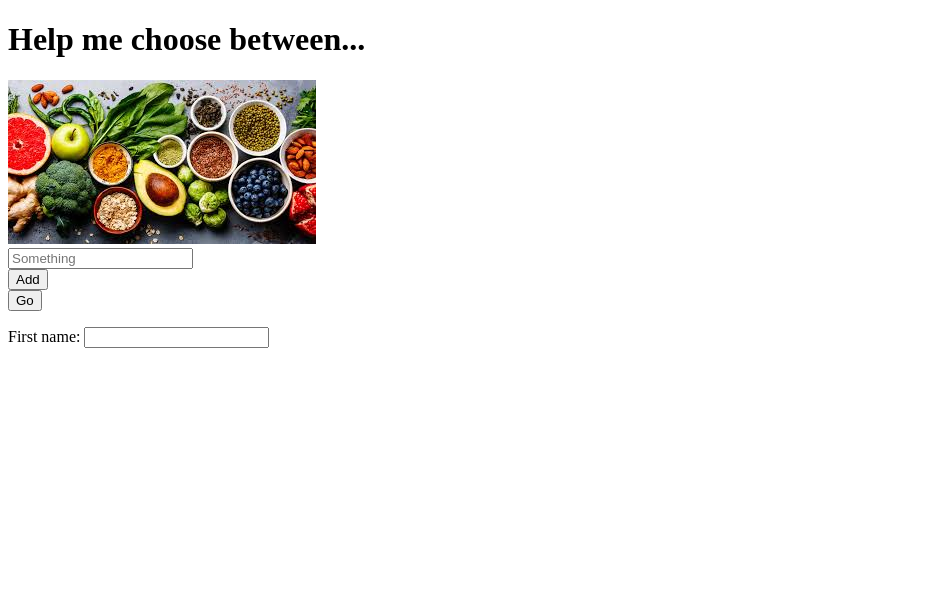
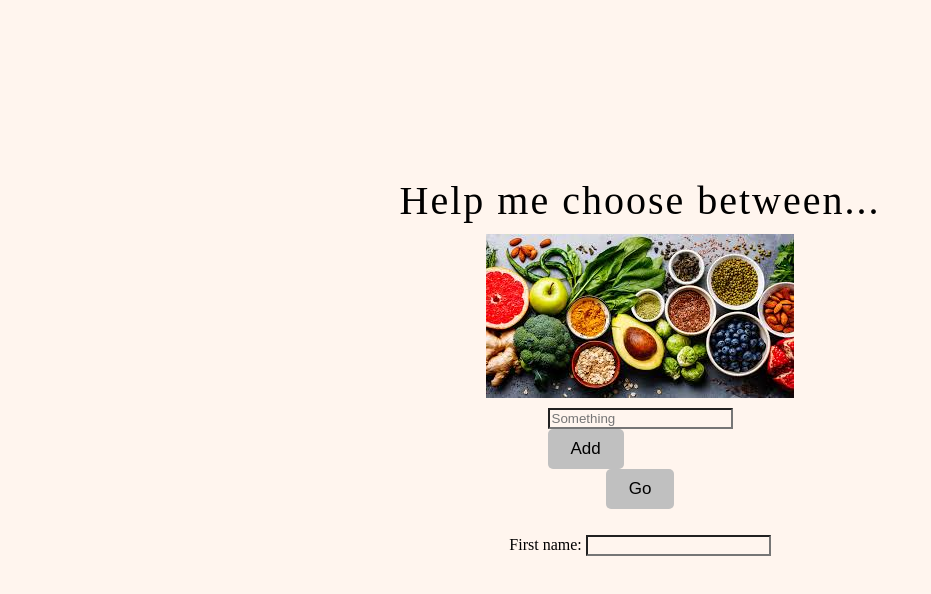
Before and after one commit to Jencemel/help-me-choose, a plain HTML site: page index.html in a window 1280 px wide. Shown: the whole page, without its empty margins (0-931 px from the left). Drawn offline with Linux system fonts and the light colour scheme.

Commit message:
Added CSS

```diff
--- a/index.html
+++ b/index.html
@@ -3,6 +3,7 @@
   <head>
     <meta charset="utf-8">
     <title>Help me choose</title>
+    <link href="./main.css" rel="stylesheet" type="text/css">
   </head>
   <body>
     <h1>Help me choose between...</h1>
--- /dev/null
+++ b/main.css
@@ -0,0 +1,48 @@
+body {
+  display: flex;
+  flex-direction: column;
+  justify-content: center;
+  align-items: center;
+  margin-top: 150px;
+  background-color: seashell;
+}
+
+h1 {
+  font-weight: lighter;
+  font-size: 40px;
+  letter-spacing: 2px;
+  margin-bottom: 10px;
+}
+
+.inputSection{
+  margin:50px 0px 80px 0px;
+  width: 400px;
+}
+
+.inputs{
+  width: inherit;
+  display: flex;
+  flex-direction: column;
+}
+
+input {
+  margin-top: 10px;
+  background-color: inherit;
+}
+
+.addOption {
+  margin-top: 10px;
+}
+
+button {
+  border: none;
+  box-sizing: border-box;
+  background-color: silver;
+  border-radius: 5px;
+  cursor: pointer;
+  font-size: 17px;
+  font-family: sans-serif;
+  line-height: 40px;
+  text-align: center;
+  padding: 0px 23px;
+}
```
